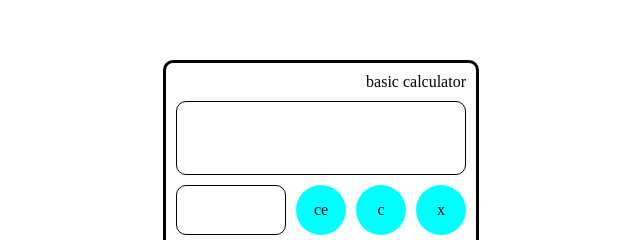
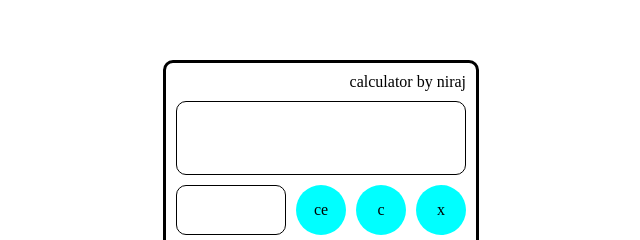
Before and after one commit to TheCodeVenturer/StackCalc, a plain HTML site: page index.html in a window 1280 px wide. Shown: the part 104-344 px from the top of the page, 319-959 px from the left. Drawn offline with Linux system fonts and the light colour scheme.

```diff
--- a/index.html
+++ b/index.html
@@ -9,7 +9,7 @@
 </head>
 <body>
     <section class="calculator-container">
-        <span class="info">basic calculator</span>
+        <span class="info">calculator by niraj</span>
         <input readonly type="text"  class="exp">
         <input readonly type="text" class="display-box">
         <div class="btn btn-ce" onclick="ce()">ce</div>
```
Also changed, not shown: 1 other file.
